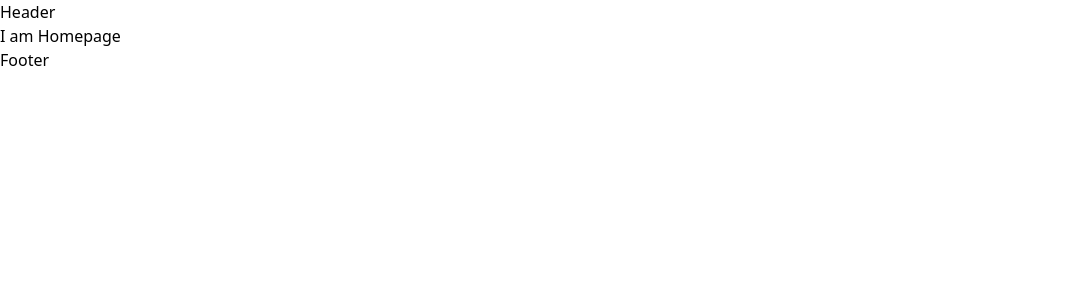
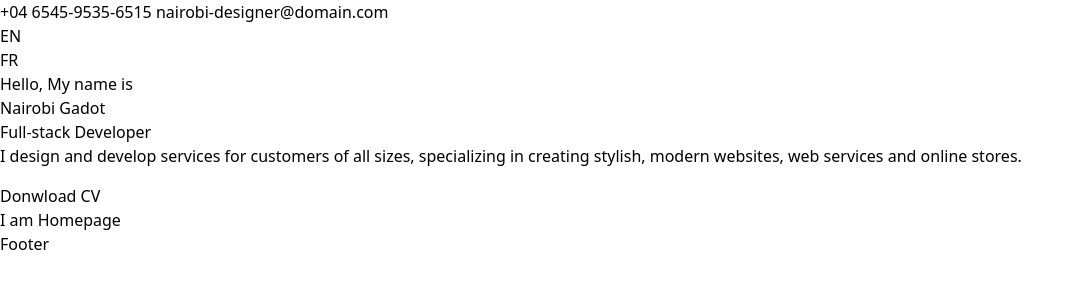
Before and after one commit to tanveer19/tanveer.xyz, a React (Vite) app: page / in a window 1280 px wide. Shown: the top 300 px of the page, without its empty margins (0-1083 px from the left). Built offline with nearby package versions, Linux system fonts and the light colour scheme.

Commit message:
slider add

```diff
--- a/src/components/Header/Header.jsx
+++ b/src/components/Header/Header.jsx
@@ -1,7 +1,12 @@
 import React from "react";
+import Slider from "../Slider/Slider";
 
 const Header = () => {
-  return <div>Header</div>;
+  return (
+    <div>
+      <Slider></Slider>
+    </div>
+  );
 };
 
 export default Header;
--- /dev/null
+++ b/src/components/Slider/Slider.jsx
@@ -0,0 +1,78 @@
+import React from "react";
+
+const conctInfo = {
+  phone: "+04 6545-9535-6515",
+  email: " nairobi-designer@domain.com",
+};
+
+const sliderContent = {
+  name: "Nairobi Gadot",
+  description: `I design and develop services for customers of all sizes,
+  specializing in creating stylish, modern websites, web
+  services and online stores.`,
+  btnText: " Donwload CV",
+};
+
+const Slider = () => {
+  return (
+    <>
+      {/*  Home Banner */}
+      <section id="home" className="home-banner">
+        <div className="hb-top-fixed d-flex">
+          <div className="hb-info">
+            <a href="tel:+04 6545-9535-6515">{conctInfo.phone}</a>
+            <a href="mailto:mail%20to:ibthemes21@gmail.com,com">
+              {conctInfo.email}
+            </a>
+          </div>
+          <div className="hb-lang">
+            <ul className="nav">
+              <li className="active">
+                <a href="#">EN</a>
+              </li>
+              <li>
+                <a href="#">FR</a>
+              </li>
+            </ul>
+          </div>
+        </div>
+        {/* End hp-top-fixed */}
+
+        <div className="container">
+          <div className="row full-screen align-items-center">
+            <div className="col-lg-7">
+              <div className="type-box">
+                <h6>Hello, My name is</h6>
+                <h1 className="font-alt">{sliderContent.name}</h1>
+                <p className="loop-text lead">Full-stack Developer</p>
+                <p className="desc">{sliderContent.description}</p>
+                <div className="mt-4">
+                  <a
+                    className="px-btn px-btn-white"
+                    href="img/resume.png"
+                    download
+                  >
+                    {sliderContent.btnText}
+                  </a>
+                </div>
+              </div>
+            </div>
+          </div>
+        </div>
+        {/* End Container*/}
+        <div
+          className="hb-me"
+          style={{
+            backgroundImage: `url(${
+              process.env.PUBLIC_URL + "img/slider/home-banner.png"
+            })`,
+          }}
+        ></div>
+      </section>
+
+      {/* End Home Banner  */}
+    </>
+  );
+};
+
+export default Slider;
```
